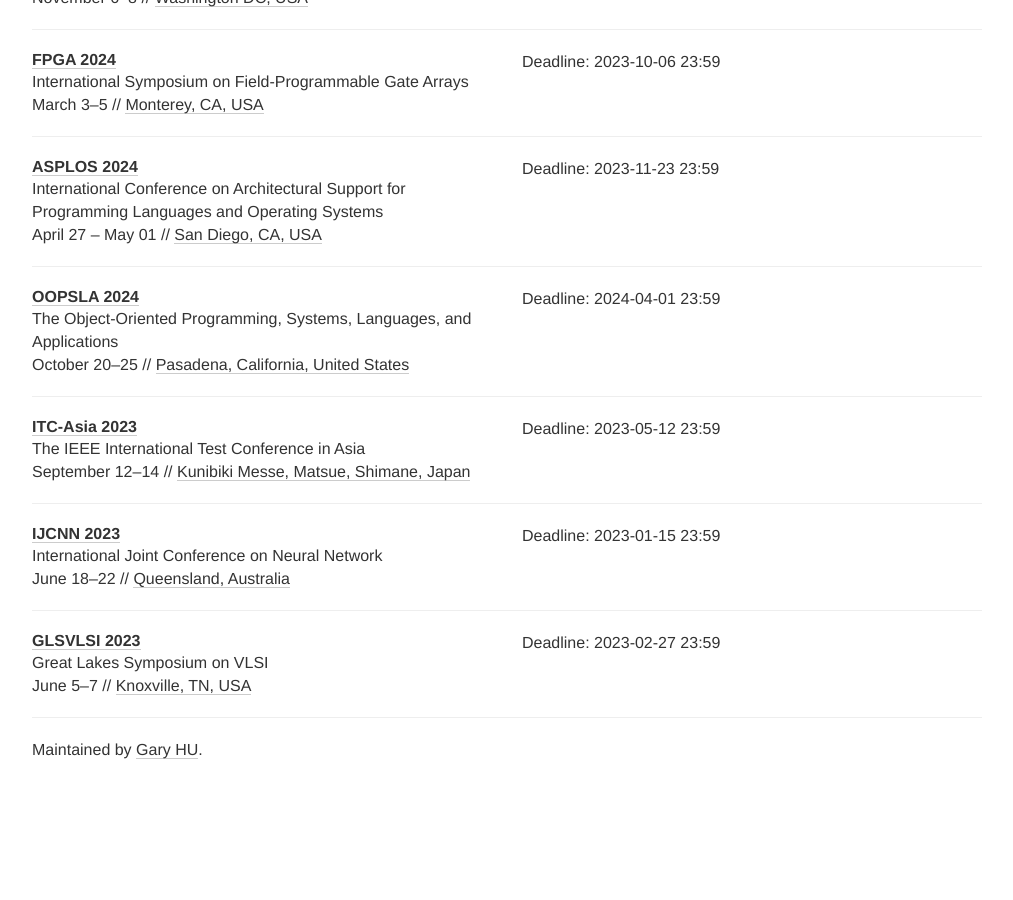
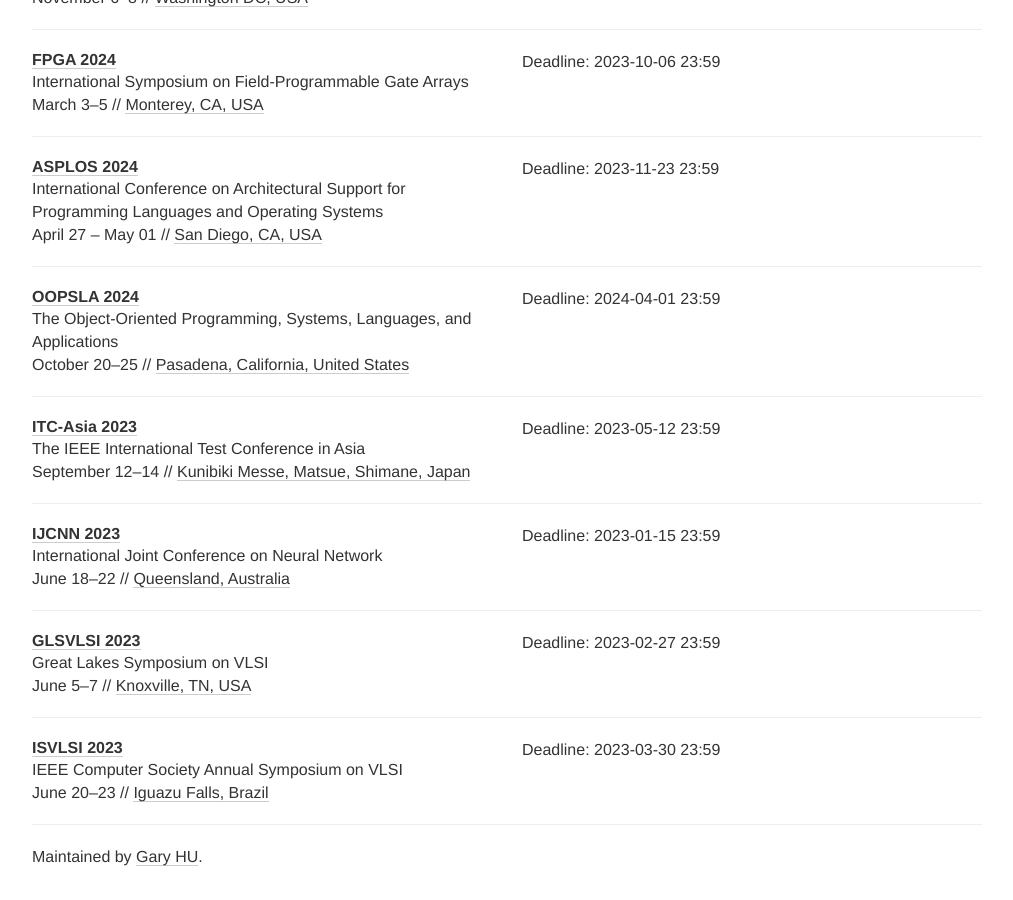
Before and after one commit to Gy-Hu/EDA_FV_conference_deadline, a Jekyll site: the page built from index.html, in a window 1280 px wide and 900 px high, scrolled down 3166 px. Shown: the whole window, without its empty margins (133-1146 px from the left). Built offline with Jekyll 4.4.1, drawn with Linux system fonts in a browser that asks for light colours; nearby versions of some CDN libraries; comment, search, counter and statistics services are not loaded; before the commit the page ends 3959 px from its top, so only the background shows below that.

Commit message:
update ISVLSI

```diff
--- a/_data/conferences.yml
+++ b/_data/conferences.yml
@@ -278,3 +278,12 @@
   deadline: ["2023-02-27 23:59"]
   place: Knoxville, TN, USA
   tags: [EDA]
+
+- name: ISVLSI
+  year: 2023
+  date: June 20-23
+  description: IEEE Computer Society Annual Symposium on VLSI
+  link: https://www.ufrgs.br/isvlsi2023/
+  deadline: ["2023-03-30 23:59"]
+  place: Iguazu Falls, Brazil
+  tags: [EDA]
```
